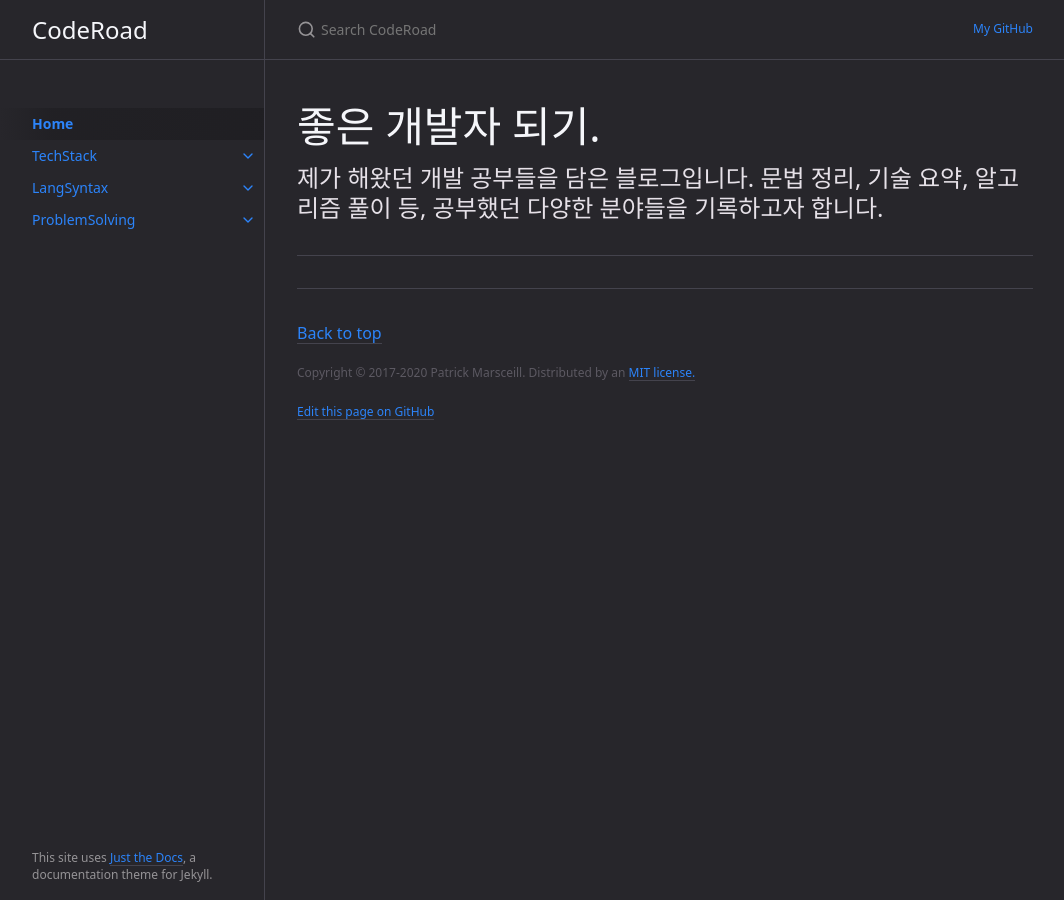
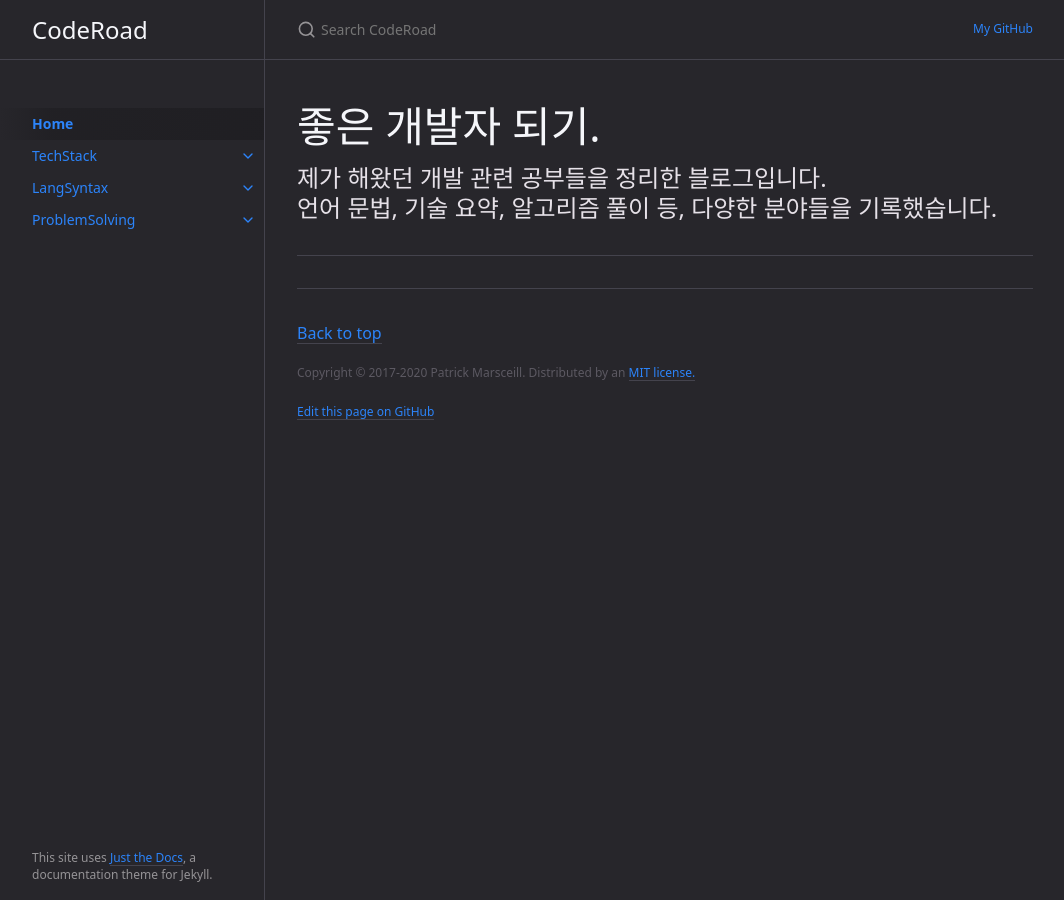
Before and after one commit to hangillee/hangillee.github.io, a Jekyll site: the page built from index.md, in a window 1280 px wide. Shown: the whole page, without its empty margins (107-1171 px from the left). Built offline with Jekyll 4.4.1, drawn with Linux system fonts in a browser that asks for light colours.

Commit message:
CHORE Edit gitblog index markdown

```diff
--- a/index.md
+++ b/index.md
@@ -9,7 +9,8 @@ permalink: /
 # 좋은 개발자 되기.
 {: .fs-9 }
 
-제가 해왔던 개발 공부들을 담은 블로그입니다. 문법 정리, 기술 요약, 알고리즘 풀이 등, 공부했던 다양한 분야들을 기록하고자 합니다.
-{: .fs-6 .fw-200 }
+제가 해왔던 개발 관련 공부들을 정리한 블로그입니다.
+언어 문법, 기술 요약, 알고리즘 풀이 등, 다양한 분야들을 기록했습니다.
+{: .fs-6 .fw-150 }
 
 ---
```
